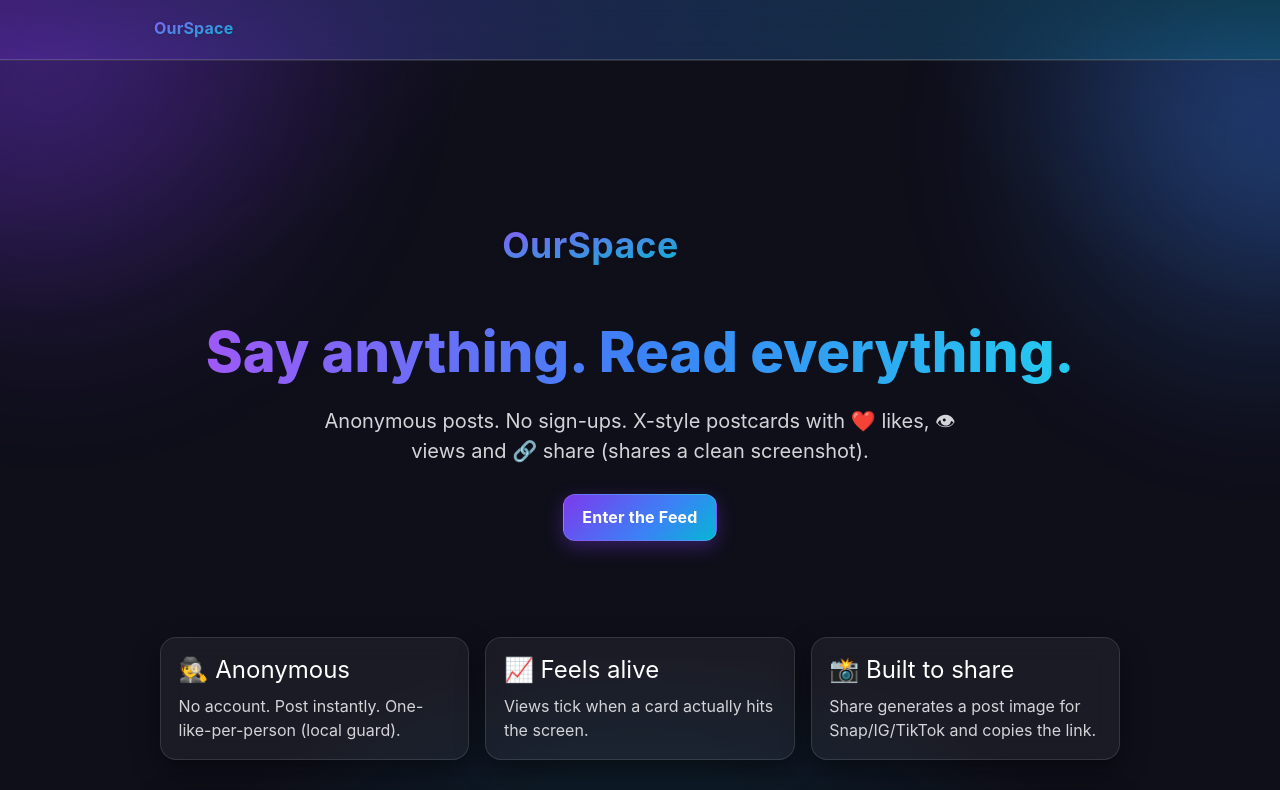
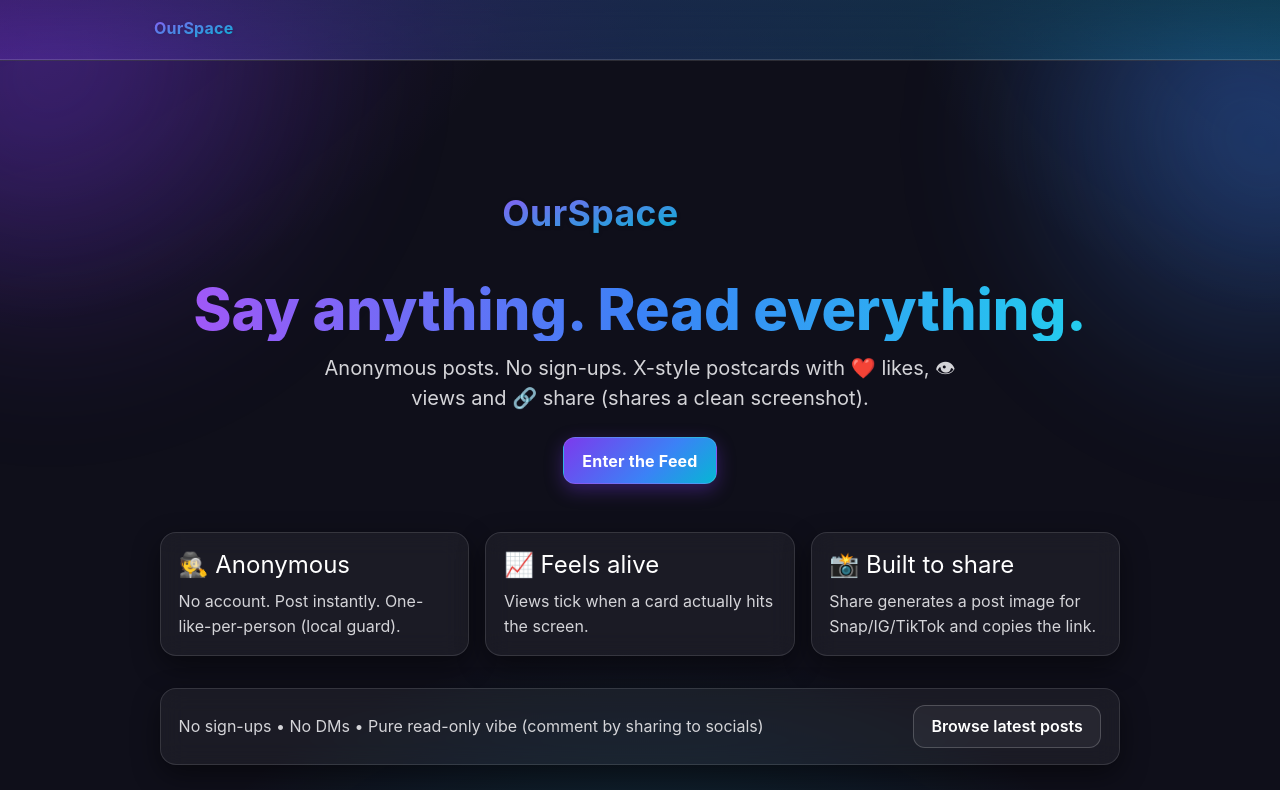
Before and after one commit to qaspercreates/OurSpace, a Next.js app: page / in a window 1280 px wide. Shown: the top 790 px of the page. Built offline with nearby package versions, Linux system fonts and the light colour scheme.

Commit message:
globals.css

```diff
--- a/styles/globals.css
+++ b/styles/globals.css
@@ -46,12 +46,33 @@ body::after { right:-14vmax; top:-6vmax;  background:radial-gradient(circle at 7
   100%{transform:translate3d(0,0,0) scale(1)}
 }
 
-/* ---------- Nav ---------- */
+/* ---------- Nav (smaller, filled band) ---------- */
 .nav{
+  position: sticky; top: 0; z-index: 40;
   backdrop-filter:blur(10px); -webkit-backdrop-filter:blur(10px);
   background:linear-gradient(to bottom, rgba(15,15,25,.55), rgba(15,15,25,.25));
   border-bottom:1px solid rgba(255,255,255,.12);
 }
+
+/* ---------- Hero (bigger, centered) ---------- */
+.hero{
+  padding-top: clamp(3rem, 8vw, 5rem);
+  padding-bottom: clamp(2rem, 6vw, 3rem);
+  text-align:center;
+}
+.hero-title{
+  font-weight:800;
+  font-size: clamp(2.2rem, 6vw, 3.6rem);
+  line-height:1.1;
+  margin: .25rem auto .75rem;
+}
+.hero-sub{
+  color:#d4d4d8;
+  font-size: clamp(1.05rem, 2vw, 1.25rem);
+  max-width:42rem;
+  margin: 0 auto 1.5rem;
+}
+.hero-cta{ display:flex; justify-content:center; gap:.75rem; }
 
 /* ---------- Cards (glass) ---------- */
 .card{
@@ -98,21 +119,9 @@ body::after { right:-14vmax; top:-6vmax;  background:radial-gradient(circle at 7
 .tag{ display:inline-block; padding:.25rem .6rem; border-radius:9999px; background:rgba(255,255,255,.06); border:1px solid rgba(255,255,255,.14); font-weight:600; color:#d4d4d8; }
 .muted{ color:#a1a1aa }
 
-/* ---------- Hero helpers ---------- */
-.hero{
-  padding-top:7rem; padding-bottom:6rem;
-  text-align:center;
-}
-.hero-logo{ width: 12rem; height:auto; margin: 0 auto 1.25rem; }         /* big on landing */
-.hero-title{ font-weight:800; font-size:clamp(2rem,5vw,3.5rem); }
-.hero-sub{ color:#d4d4d8; font-size:clamp(1.05rem,2vw,1.25rem); max-width:42rem; margin:0.75rem auto 1.75rem; }
-.hero-cta{ display:flex; justify-content:center; gap:.75rem; }
-
 /* ---------- Forms ---------- */
 textarea{ caret-color:#c084fc; }
 textarea::placeholder{ color:#a1a1aa; }
 
 /* ---------- Footer ---------- */
 footer{ color:#a1a1aa }
-/* Make header look substantial on all screens */
-.nav { position: sticky; top: 0; z-index: 40; }
```
